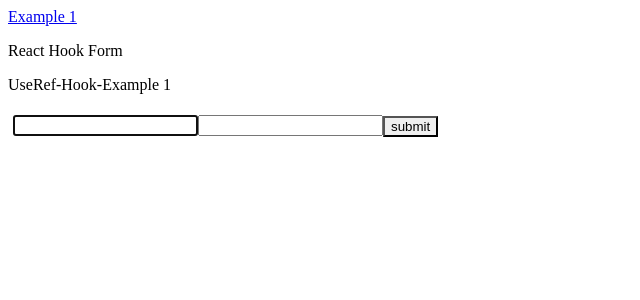
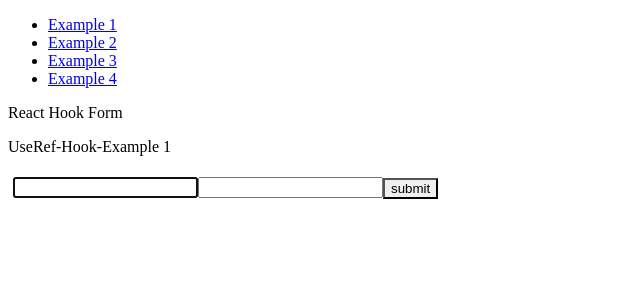
Before and after one commit to prasanv/reacthookform-chakra, a Next.js app: page / in a window 1280 px wide. Shown: the top 300 px of the page, without its empty margins (0-640 px from the left). Built offline with nearby package versions, Linux system fonts and the light colour scheme.

Commit message:
added all example pages

```diff
--- a/pages/index.js
+++ b/pages/index.js
@@ -1,15 +1,28 @@
-import { Link } from '@chakra-ui/react'
-import UseRefExample1 from '../components/UseRefExample1'
-import styles from '../styles/Home.module.css'
+import { Link } from "@chakra-ui/react";
+import UseRefExample1 from "../components/UseRefExample1";
+import styles from "../styles/Home.module.css";
 
 export default function Home() {
   return (
     <div className={styles.container}>
       <div>
-        <Link href="/rhfexample1">Example 1</Link>
+        <ul>
+          <li>
+            <Link href="/rhfexample1">Example 1</Link>
+          </li>
+          <li>
+            <Link href="/rhfexample2">Example 2</Link>
+          </li>
+          <li>
+            <Link href="/rhfexample3">Example 3</Link>
+          </li>
+          <li>
+            <Link href="/rhfexample4">Example 4</Link>
+          </li>
+        </ul>
       </div>
       <p>React Hook Form </p>
       <UseRefExample1></UseRefExample1>
     </div>
-  )
+  );
 }
```
